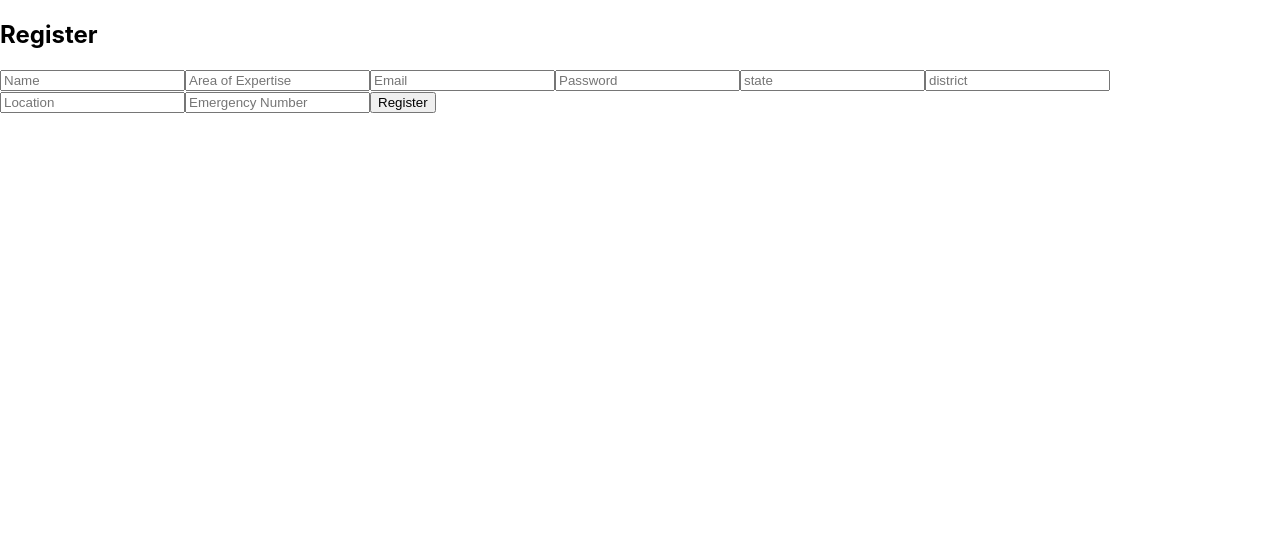
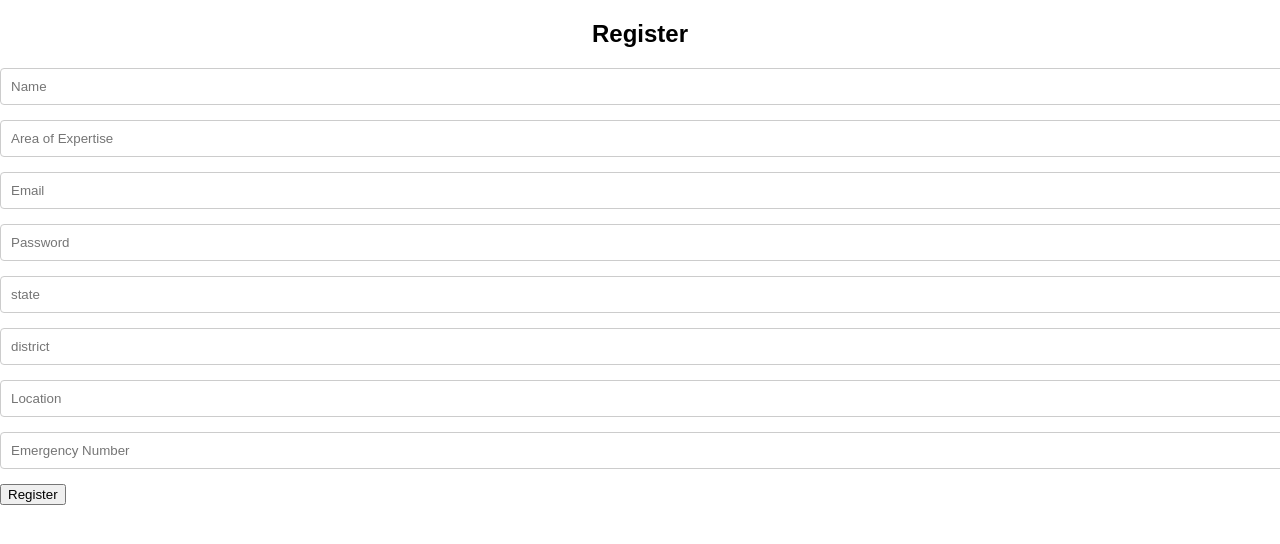
Before and after one commit to code-with-aneesh/SIH_Project, a React (Create React App) app in the folder project/: page /naagin in a window 1280 px wide. Shown: the top 544 px of the page. Built offline with nearby package versions, Linux system fonts and the light colour scheme.

Commit message:
css added

```diff
--- a/project/src/components/homepage/Navbar/Navbar.js
+++ b/project/src/components/homepage/Navbar/Navbar.js
@@ -6,7 +6,7 @@ import AccountCircleIcon from '@mui/icons-material/AccountCircle';
 function Navbar() {
   return (
     <nav className="navbar">
-     <span className="app-name">Connect Agenc</span>
+     <span className="app-name">Connect Agency</span>
      <div className="search-bar">
             <input type="text" placeholder="Search Anything..." />
             <button className="search-button">Search</button>
--- /dev/null
+++ b/project/src/components/register/register.css
@@ -0,0 +1,60 @@
+body {
+    background-color: #fff; /* White background */
+    font-family: Arial, sans-serif;
+  }
+  .container {
+    max-width: 400px;
+    padding: 20px;
+    background-color: #fff;
+    box-shadow: 0 0 10px rgba(0, 0, 0, 0.1);
+  }
+  h2 {
+    text-align: center;
+  }
+  label {
+    display: block;
+    margin-bottom: 5px;
+  }
+  .form-group {
+    position: relative;
+  }
+  input[type="text"],
+  input[type="email"],
+  input[type="tel"],
+  input[type="password"] {
+    width: calc(100% - 40px); /* Account for the icon and additional padding */
+    padding: 10px 40px 10px 10px; /* Adjust right padding to accommodate the icon */
+    margin-bottom: 15px;
+    border: 1px solid #ccc;
+    border-radius: 4px;
+  }
+  .fa {
+    position: absolute;
+    top: 50%;
+    right: 10px;
+    transform: translateY(-50%);
+  }
+  .checkbox-label {
+    display: flex;
+    align-items: center;
+    margin-bottom: 15px;
+  }
+  input[type="checkbox"] {
+    margin-right: 5px;
+  }
+  .btn-Register {
+    background-color: #007bff; /* Blue background */
+    color: #fff;
+    border: none;
+    padding: 10px 0;
+    width: 100%;
+    border-radius: 4px;
+    cursor: pointer;
+  }
+  .btn-Register:hover {
+    background-color: #0056b3; /* Darker blue on hover */
+  }
+  .login-link {
+    text-align: center;
+    margin-top: 20px;
+  }
--- a/project/src/components/register/register.js
+++ b/project/src/components/register/register.js
@@ -1,4 +1,5 @@
 import React, { useState } from 'react';
+import './register.css';
 import axios from 'axios';
 
 function Register() {
```
